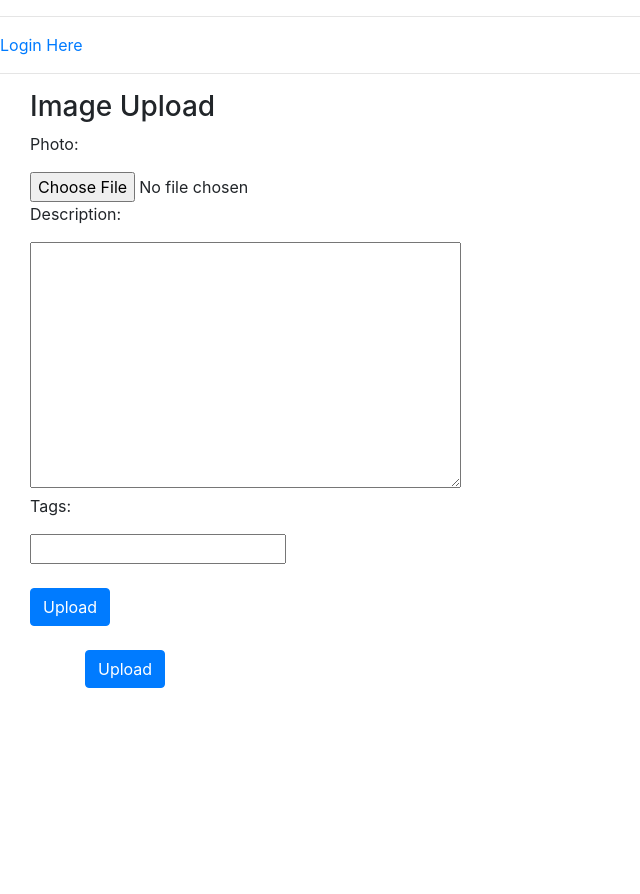
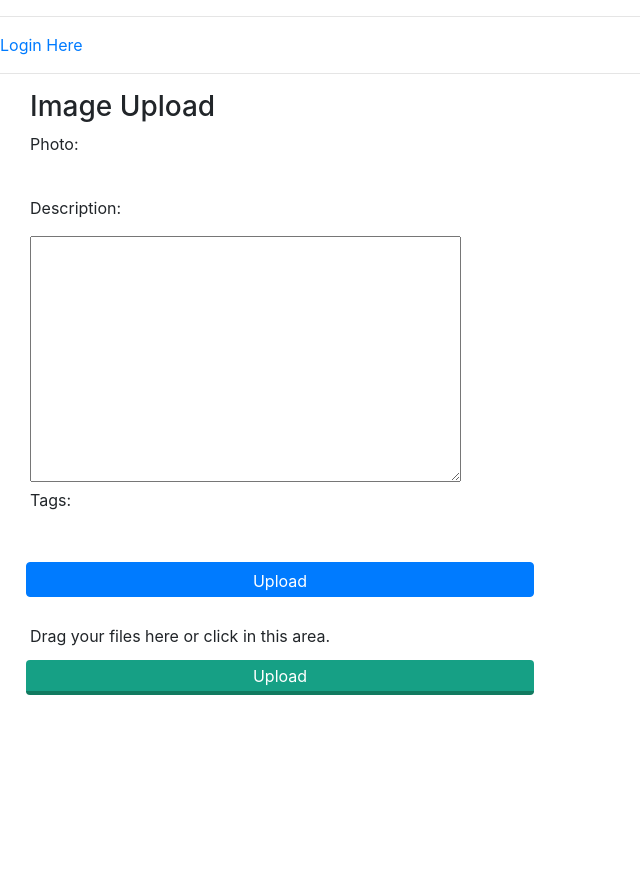
Before and after one commit to oluwatobi1/Shopify-2021, a Django app: page /shop/ in a window 1280 px wide. Shown: the top 894 px of the page, without its empty margins (0-640 px from the left). Before the commit the page ends 688 px from the top, so only its background shows below. Run offline with Django 3.2, Linux system fonts and the light colour scheme; some libraries are stand-ins or nearby versions.

Commit message:
setup static file connection for css

```diff
--- /dev/null
+++ b/api/static/css/image_upload.css
@@ -0,0 +1,49 @@
+
+.form{
+  position: absolute;
+  top: 50%;
+  left: 50%;
+  margin-top: -100px;
+  margin-left: -250px;
+  width: 500px;
+  height: 200px;
+  border: 4px dashed #fff;
+}
+.form p{
+  width: 100%;
+  height: 100%;
+  text-align: center;
+  line-height: 170px;
+  color: #ffffff;
+  font-family: Arial;
+}
+form input{
+  position: absolute;
+  margin: 0;
+  padding: 0;
+  width: 100%;
+  height: 100%;
+  outline: none;
+  opacity: 0;
+}
+form button{
+  margin: 0;
+  color: #fff;
+  background: #16a085;
+  border: none;
+  width: 508px;
+  height: 35px;
+  margin-top: -20px;
+  margin-left: -4px;
+  border-radius: 4px;
+  border-bottom: 4px solid #117A60;
+  transition: all .2s ease;
+  outline: none;
+}
+form button:hover{
+  background: #149174;
+	color: #0C5645;
+}
+form button:active{
+  border:0;
+}
--- a/api/templates/api/base.html
+++ b/api/templates/api/base.html
@@ -1,9 +1,13 @@
 <!DOCTYPE html>
+{% load static %}
 <html>
   <head>
     <meta charset="utf-8">
     <title>{% block title %} Shopify{% endblock %}</title>
-            <link rel="stylesheet" href="https://stackpath.bootstrapcdn.com/bootstrap/4.3.1/css/bootstrap.min.css" integrity="sha384-ggOyR0iXCbMQv3Xipma34MD+dH/1fQ784/j6cY/iJTQUOhcWr7x9JvoRxT2MZw1T" crossorigin="anonymous">
+    <link rel="stylesheet" href="https://stackpath.bootstrapcdn.com/bootstrap/4.3.1/css/bootstrap.min.css" integrity="sha384-ggOyR0iXCbMQv3Xipma34MD+dH/1fQ784/j6cY/iJTQUOhcWr7x9JvoRxT2MZw1T" crossorigin="anonymous">
+    {% block style %}
+  {% endblock %}
+
   </head>
   <body>
 
--- a/api/templates/api/index.html
+++ b/api/templates/api/index.html
@@ -1,12 +1,19 @@
+  {% extends 'api/base.html' %}
+{% load static %}
+{% block style %}
+      <link rel="stylesheet" type="text/css" href="{% static 'css/image_upload.css' %}">
+  {% endblock %}
 
 
-  {% extends 'api/base.html' %}
 
 {% block title %}Upload{% endblock %}
 
 
 {% block content %}
   <div class="container-fluid">
+  <div class="">
+
+
     <h3>Image Upload </h3>
 {#    TODO remove old form #}
 {#    TODO adding multiple images /shubhamc_007/pen/zNJWPM#}
@@ -29,24 +36,17 @@
       <br><br>
       <button class="btn btn-primary" type="submit">Upload</button>
   </form>
+      </div>
 
 
   <br>
-    <div class="container">
-  <div class="row">
-  <div class="col-sm-2 imgUp">
-    <div class="imagePreview"></div>
-<label class="btn btn-primary">
-    Upload
-    <div style="width: 0px;height: 0px;overflow: hidden;">
-        <h1>some text here</h1>
-    </div>
-</label>
-  </div><!-- col-2 -->
-  <i class="fa fa-plus imgAdd"></i>
- </div><!-- row -->
-</div><!-- container -->
 
+
+ <form method="POST">
+  <input type="file" multiple>
+  <p>Drag your files here or click in this area.</p>
+  <button type="submit">Upload</button>
+</form>
 
 
 
--- a/shopify/settings.py
+++ b/shopify/settings.py
@@ -115,7 +115,6 @@ USE_TZ = True
 # https://docs.djangoproject.com/en/3.1/howto/static-files/
 
 STATIC_URL = '/static/'
-STATIC_ROOT = os.path.join(BASE_DIR, 'staticfiles')
-STATICFILES_STORAGE = 'whitenoise.storage.CompressedManifestStaticFilesStorage'
+STATIC_ROOT = os.path.join(BASE_DIR, 'static')
 
 LOGIN_REDIRECT_URL = 'gallery'
```
